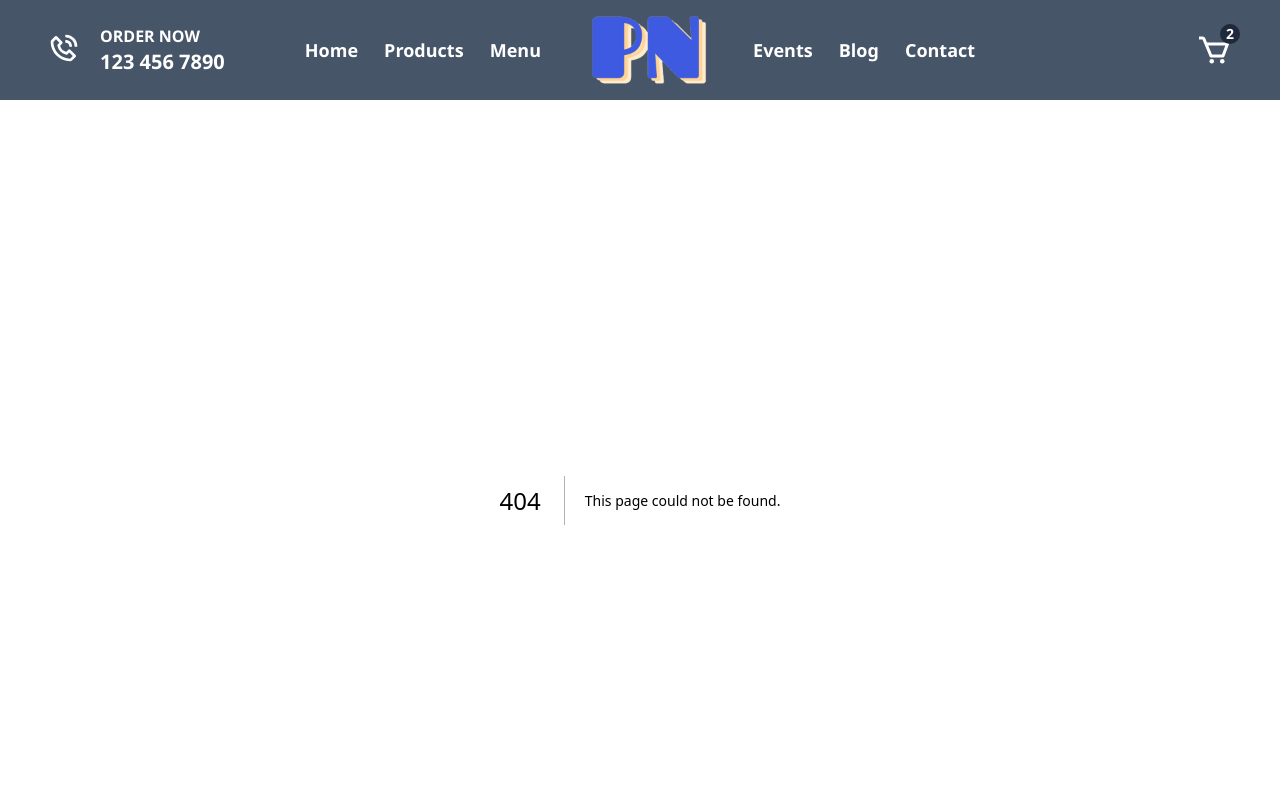
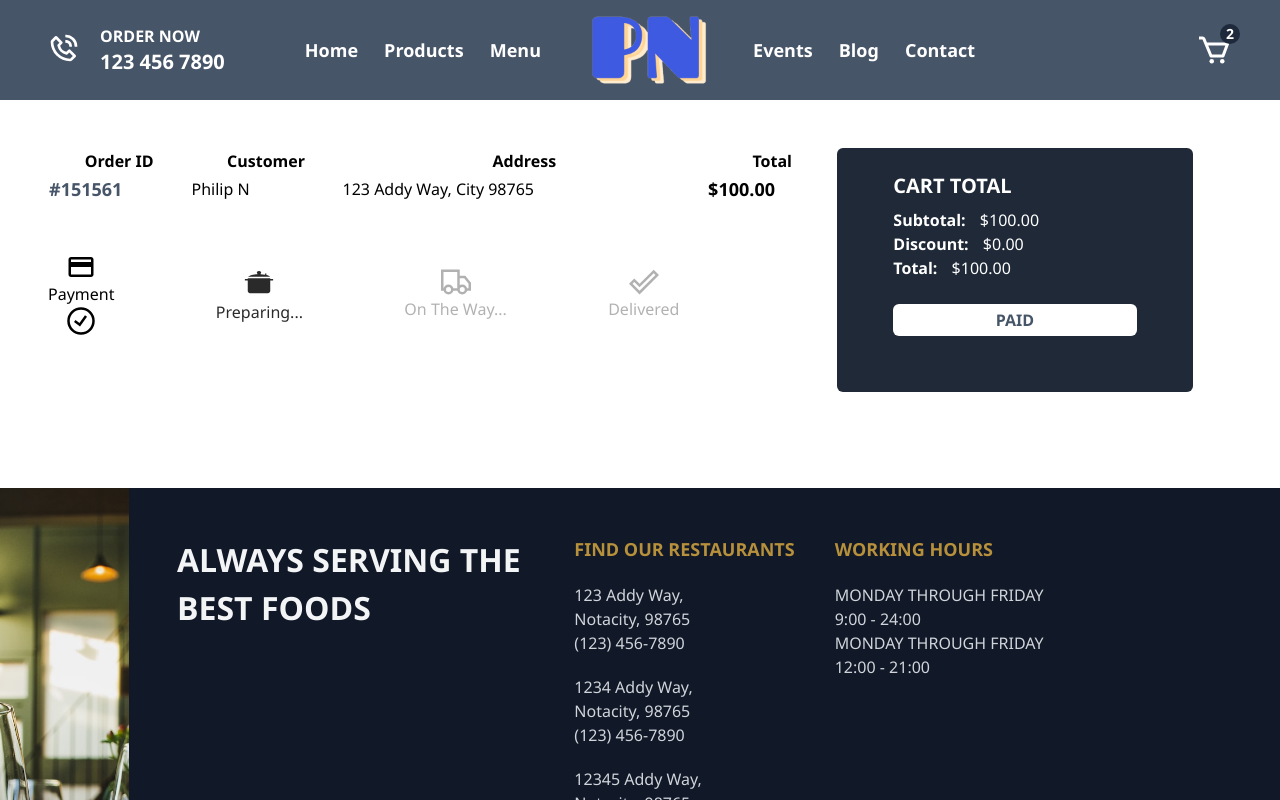
Before and after one commit to pn-code/restaurant-app, a Next.js app: page /orders/1 in a window 1280 px wide. Before the commit this address had no page. Shown: the top 800 px of the page. Built offline with nearby package versions, Linux system fonts and the light colour scheme.

Commit message:
Added Orders page and styling

```diff
--- a/pages/cart.jsx
+++ b/pages/cart.jsx
@@ -4,7 +4,7 @@ import Image from "next/image";
 const Cart = () => {
     return (
         // Container
-        <div className="p-12 flex">
+        <div className="p-12 flex gap-8">
             {/* Left */}
             <table className="w-[100%] flex-[2]">
                 <tr>
@@ -14,6 +14,68 @@ const Cart = () => {
                     <th>Price</th>
                     <th>Quantity</th>
                     <th>Total</th>
+                </tr>
+                <tr>
+                    {/* Product */}
+                    <td>
+                        <div className="w-[100px] h-[100px] relative">
+                            <Image
+                                src={"/assets/dummy_product.jpg"}
+                                layout="fill"
+                                objectFit="cover"
+                                alt=""
+                            />
+                        </div>
+                    </td>
+                    {/* Product Name */}
+                    <td>
+                        <span className="font-semibold text-slate-600 text-lg">
+                            Monster Burger
+                        </span>
+                    </td>
+                    {/*  Product Combo */}
+                    <td>
+                        <span>Seasoned Fries & Sparkling Water</span>
+                    </td>
+                    {/* Product Price */}
+                    <td>$18.00</td>
+                    {/* Product Quantity */}
+                    <td>1</td>
+                    {/* Total */}
+                    <td>
+                        <span className="font-semibold text-lg">$18.00</span>
+                    </td>
+                </tr>
+                <tr>
+                    {/* Product */}
+                    <td>
+                        <div className="w-[100px] h-[100px] relative">
+                            <Image
+                                src={"/assets/dummy_product.jpg"}
+                                layout="fill"
+                                objectFit="cover"
+                                alt=""
+                            />
+                        </div>
+                    </td>
+                    {/* Product Name */}
+                    <td>
+                        <span className="font-semibold text-slate-600 text-lg">
+                            Monster Burger
+                        </span>
+                    </td>
+                    {/*  Product Combo */}
+                    <td>
+                        <span>Seasoned Fries & Sparkling Water</span>
+                    </td>
+                    {/* Product Price */}
+                    <td>$18.00</td>
+                    {/* Product Quantity */}
+                    <td>1</td>
+                    {/* Total */}
+                    <td>
+                        <span className="font-semibold text-lg">$18.00</span>
+                    </td>
                 </tr>
                 <tr>
                     {/* Product */}
--- /dev/null
+++ b/pages/orders/[id].jsx
@@ -0,0 +1,134 @@
+import React from "react";
+import { MdPayment, MdOutlineDoneOutline } from "react-icons/md";
+import { GrDeliver, GrStatusGood } from "react-icons/gr";
+import { GiCookingPot } from "react-icons/gi";
+
+const Order = () => {
+    const status = 0;
+
+    const statusClass = (index) => {
+        // IF DONE...
+        if (index - status < 1) return "flex flex-col items-center";
+        // IF IN PROGRESS...
+        if (index - status === 1)
+            return "flex flex-col items-center animate-pulse";
+        // IF NOT DONE...
+        if (index - status > 1)
+            return "flex flex-col items-center opacity-[0.3]";
+    };
+
+    const checkClass = (index) => {
+        // IF DONE...
+        if (index - status >= 1) return "hidden";
+    };
+
+    return (
+        // Container
+        <div className="flex p-12 ">
+            {/* Left */}
+            <div className="flex-[2]">
+                {/* Row 1 */}
+                <div className="">
+                    <table className="w-[100%] mb-12">
+                        <tr>
+                            <th>Order ID</th>
+                            <th>Customer</th>
+                            <th>Address</th>
+                            <th>Total</th>
+                        </tr>
+                        <tr>
+                            {/* ORDER ID */}
+                            <td>
+                                <span className="font-semibold text-slate-600 text-lg">
+                                    #151561
+                                </span>
+                            </td>
+                            {/*  CUSTOMER NAME */}
+                            <td>
+                                <span>Philip N</span>
+                            </td>
+                            {/* Address */}
+                            <td>123 Addy Way, City 98765</td>
+                            {/* Total */}
+                            <td>
+                                <span className="font-semibold text-lg">
+                                    $100.00
+                                </span>
+                            </td>
+                        </tr>
+                    </table>
+                </div>
+                {/* Row 2: Status */}
+                <div className="flex justify-between items-center w-[80%]">
+                    {/* Paid */}
+                    <div className={statusClass(0)}>
+                        <MdPayment size={30} />
+                        <span>Payment</span>
+                        <div>
+                            <GrStatusGood
+                                className={checkClass(0)}
+                                size={30}
+                                title="paid"
+                            />
+                        </div>
+                    </div>
+
+                    {/* Preparing... */}
+                    <div className={statusClass(1)}>
+                        <GiCookingPot size={36} title="preparing" />
+                        <span>Preparing...</span>
+                        <div>
+                            <GrStatusGood className={checkClass(1)} size={30} title="paid" />
+                        </div>
+                    </div>
+
+                    {/* On the Way */}
+                    <div className={statusClass(2)}>
+                        <GrDeliver size={30} />
+                        <span>On The Way...</span>
+                        <div>
+                            <GrStatusGood className={checkClass(1)} size={30} title="paid" />
+                        </div>
+                    </div>
+
+                    {/* Delivered */}
+                    <div className={statusClass(2)}>
+                        <MdOutlineDoneOutline size={30} />
+                        <span>Delivered</span>
+                        <div>
+                            <GrStatusGood className={checkClass(2)} size={30} title="paid" />
+                        </div>
+                    </div>
+                </div>
+            </div>
+
+            {/* Right */}
+            <div className="flex-1">
+                {/* Wrapper */}
+                <div className="flex flex-col w-[90%] justify-between p-14 pt-[16px] max-h-[300px] rounded-md bg-gray-800 text-white">
+                    <h2 className="font-bold text-xl my-2">CART TOTAL</h2>
+                    {/* Subtotal Text */}
+                    <div>
+                        <b className="mr-[10px]">Subtotal: </b> $100.00
+                    </div>
+                    {/* Discount Text */}
+                    <div>
+                        <b className="mr-[10px]">Discount:</b> $0.00
+                    </div>
+                    {/* Total Text */}
+                    <div>
+                        <b className="mr-[10px]">Total:</b> $100.00
+                    </div>
+                    <button
+                        disabled
+                        className="h-8 text-slate-600 font-bold bg-white mt-6 rounded-md hover:scale-105 ease-out duration-150 cursor-not-allowed"
+                    >
+                        PAID
+                    </button>
+                </div>
+            </div>
+        </div>
+    );
+};
+
+export default Order;
```
